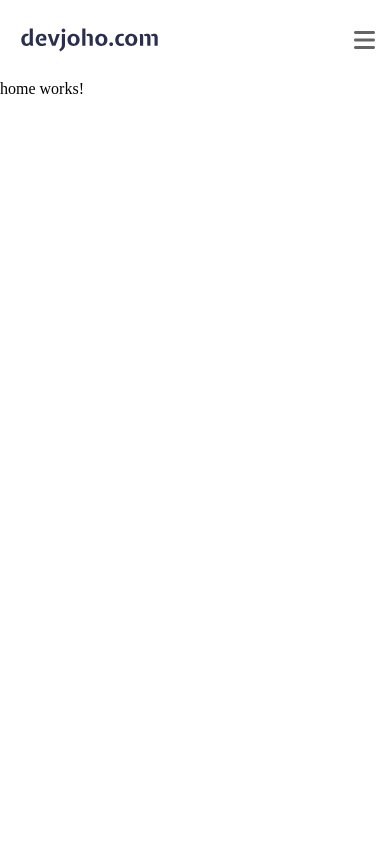
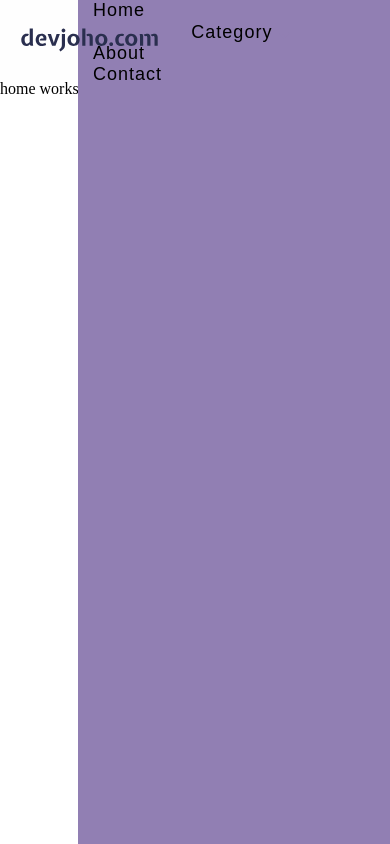
Before and after one commit to karthikshetty26/DevJoho, an Angular app: page / in a window 390 px wide. Built offline with nearby package versions, Linux system fonts and the light colour scheme; a web font is replaced by a local one.

Commit message:
Update navbar css

```diff
--- a/src/app/reusables/navbar/navbar.component.css
+++ b/src/app/reusables/navbar/navbar.component.css
@@ -3,9 +3,12 @@
     position: relative;
     width: 100%;
     z-index: 500;
+
+    background-color: var(--background-color);
 }
 
 .nav_container {
+    position: relative;
     width: 100%;
     max-width: var(--max-width);
     height: var(--nav-height);
@@ -63,19 +66,43 @@
     transition: all 0.5s ease-in-out;
 }
 
+#category-link span {
+    display: flex;
+    align-items: center;
+    justify-content: center;
+}
+
+#category-link span span{
+    color: var(--color-two);
+    padding-top: 8px;
+    opacity: 0.5;
+}
+
+#category-link span span i{
+    font-size: 14px;
+    transition: all 0.2s ease-in-out;
+}
+
+.category_link span span i{
+    margin-top: -3px;
+    rotate: 180deg;
+}
+
 .category_link {
-    color: var(--color-two);
+    color: var(--color-one);
 }
 
 .showCategoryPc {
-    position: fixed;
+    position: absolute;
     z-index: 507;
-    top: 0;
-    left: 0;
-    width: 100%;
+    top: 40px;
+    right: 0;
+    width: 41em;
+    max-width: 600px;
     padding: 20px 10px;
-    padding-top: var(--nav-height);
     height: fit-content;
+    border-radius: 0.5rem;
+    box-shadow: 0px 0px 15px 0px rgba(0,0,0,0.25);
     background-color: #f6f6f6;
 
     transform: scaleY(0);
@@ -91,12 +118,14 @@
 .show_category_pc_nav_ul {
     width: 100%;
     max-width: var(--max-width);
+    height: fit-content;
     margin: auto;
     padding: 5px 15px;
-    display: grid;
-    gap: 1rem;
-    grid-template-columns: repeat(7, 1fr);
+
+    display: flex;
     flex-wrap: wrap;
+    align-items: flex-start;
+    justify-content: space-between;
     font-family: var(--font-tertiary);
 
     transform: scaleY(0);
@@ -110,13 +139,21 @@
 }
 
 .show_category_pc_nav_ul li {
+    width: 30%;
     height: 40px;
     list-style: none;
     display: flex;
     align-items: center;
-    justify-content: center;
+    justify-content: flex-start;
+    line-height: 0;
     cursor: pointer;
     transition: all .20s ease-in-out;
+}
+
+.show_category_pc_nav_ul li i {
+    font-size: 10px;
+    color: var(--color-one);
+    opacity: 0.5;
 }
 
 .show_category_pc_nav_ul li:hover {
@@ -136,34 +173,33 @@
     opacity: 0.3;
 }
 
-@media only screen and (max-width: 770px) {
-    .nav_link_btn {
-        display: flex;
-    }
+@media only screen and (max-width: 820px) {
+   .nav_link_container {
+    position: fixed;
+    top: 0;
+    right: 0;
+    bottom: 0;
+    width: 80%;
+    height: 100%;
 
-    .nav_link_container {
-        display: none;
-    }
+    background-color: var(--color-two);
+   }
 
-    .showCategoryPc {
-        position: fixed;
-        z-index: 507;
-        top: 0;
-        right: 0;
-        left: auto;
-        width: 90%;
-        padding: 20px 10px;
-        padding-top: var(--nav-height);
-        height: 100%;
+   .nav_link_container ul {
+    width: 100%;
+    display: flex;
+    flex-direction: column;
+    list-style: none;
+    font-family: var(--font-tertiary);
+    font-size: 18px;
+    font-weight: 500;
+    letter-spacing: 1px;
+}
 
-        transform: scaleY(1);
-        transform: scaleX(0);
-        transform-origin: right;
-        transition: transform .20s ease-in-out;
-    }
-
-    .show_category_pc_nav_ul.active {
-        transform: scaleX(1);
-        transform-origin: right;
-    }
+.nav_link_container ul li {
+    position: relative;
+    z-index: 510;
+    margin-left: 15px;
+    cursor: pointer;
 }
+}
--- a/src/styles.css
+++ b/src/styles.css
@@ -32,5 +32,5 @@
     --font-color-light: #e6d4df;
     --font-color-mid-light: #e9cde2;
 
-    --background-color: #f7f7f7;
+    --background-color: #fefefe;
 }
```
